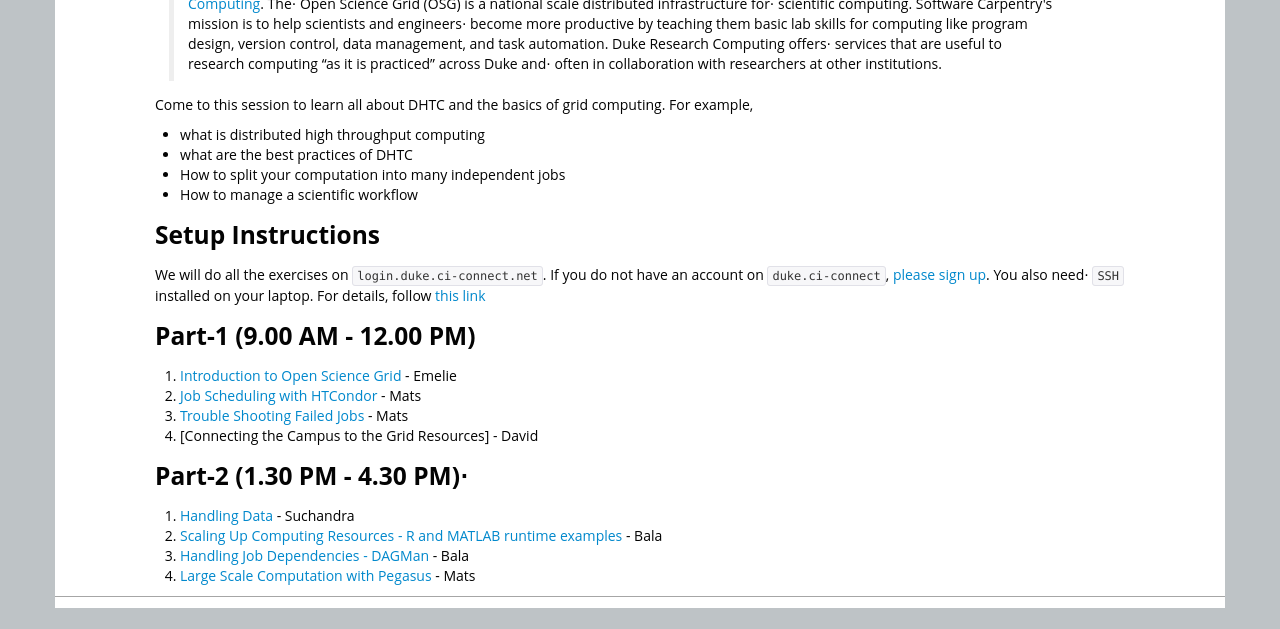
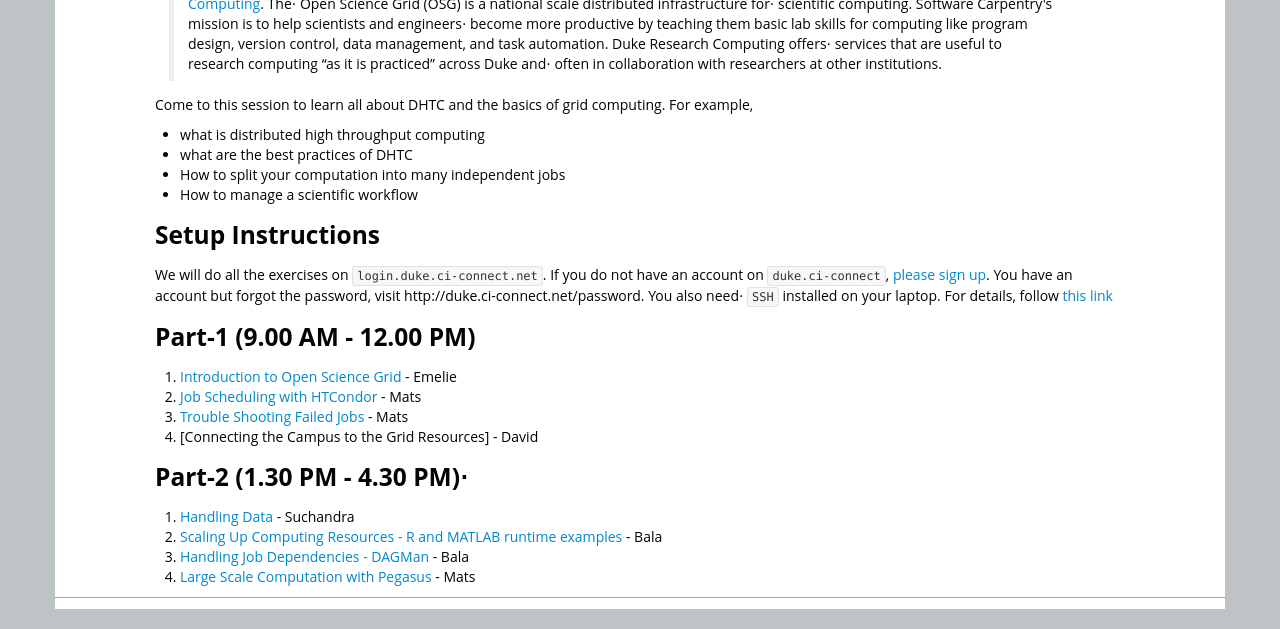
Before and after one commit to SWC-OSG-Workshop/2015-10-27-duke, a Jekyll site: the page built from novice/DHTC/index.md, in a window 1280 px wide. Shown: the part 367-996 px from the top of the page. Built offline with Jekyll 4.4.1, drawn with Linux system fonts in a browser that asks for light colours.

Commit message:
add forgot passwd instruction in the intro

```diff
--- a/novice/DHTC/index.md
+++ b/novice/DHTC/index.md
@@ -34,7 +34,8 @@
 
 ### Setup Instructions
  We will do all the exercises on `login.duke.ci-connect.net`.  If you do not have an account on
- `duke.ci-connect`, [please sign up](https://duke.ci-connect.net/signup). You also need⋅
+ `duke.ci-connect`, [please sign up](https://duke.ci-connect.net/signup). You have an account but forgot the
+password, visit http://duke.ci-connect.net/password.  You also need⋅
 `SSH` installed on your laptop.  For details, follow [this link](http://swc-osg-workshop.github.io/2015-10-27-duke/setup.html)
 
 
```
Also changed, not shown: novice/git/README.txt (deleted).
